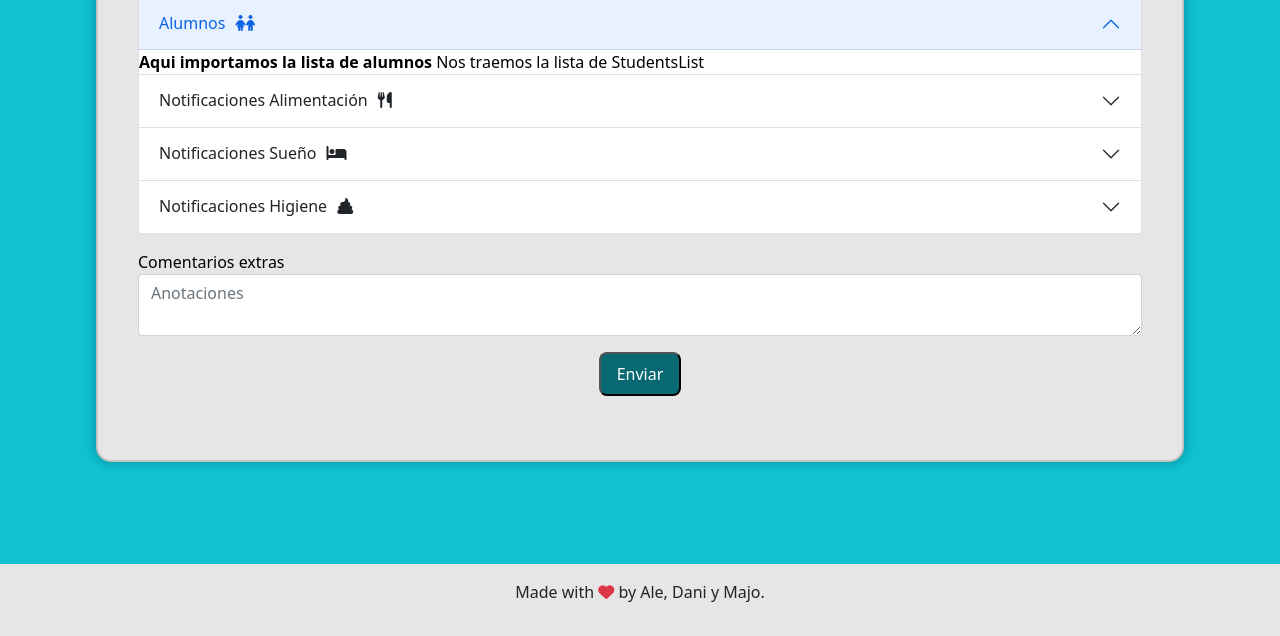
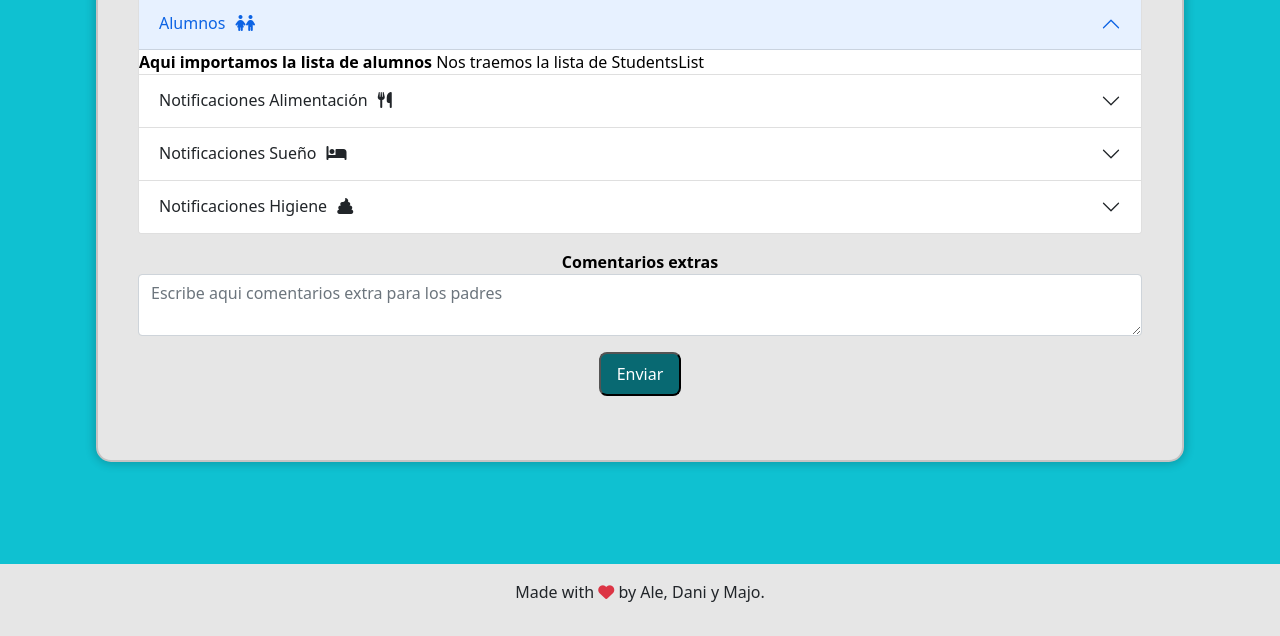
Before and after one commit to 4GeeksAcademy/sp50-final-project-g4, a React app: page /profesores in a window 1280 px wide. Shown: the part 236-872 px from the top of the page. Built offline with nearby package versions, Linux system fonts and the light colour scheme; no server answers.

Commit message:
Form, con radios perfectos y boton ok Nofunciona y comentario centrado

```diff
--- a/src/front/js/pages/Profesores.jsx
+++ b/src/front/js/pages/Profesores.jsx
@@ -135,7 +135,7 @@ export const Profesores = () => {
 
                     <div class="Extra-Comments">
                         <label for="floatingTextarea">Comentarios extras</label>
-                        <textarea class="form-control" placeholder="Anotaciones" id="floatingTextarea"></textarea>
+                        <textarea class="form-control" placeholder="Escribe aqui comentarios extra para los padres" id="floatingTextarea"></textarea>
 
                     </div>
                     <div className="Boton_Enviar">
--- a/src/front/styles/basics.css
+++ b/src/front/styles/basics.css
@@ -99,3 +99,9 @@
   color: white;
   padding: 8px 16px;
 }
+
+.Extra-Comments label {
+  display: flex;
+  justify-content: center;
+  font-weight: bold;
+}
```
